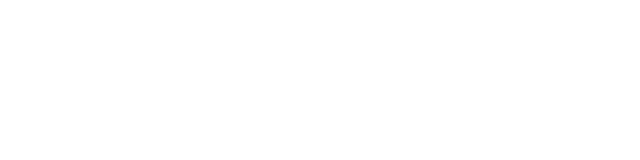
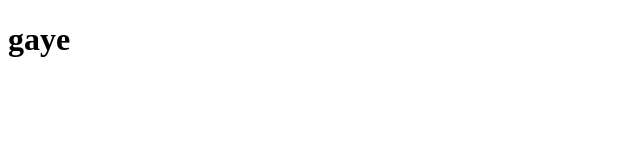
Before and after one commit to acunmedyaakademi/irem-gaye-akif-kenban-app, a React (Vite) app: page / in a window 1280 px wide. Shown: the top 160 px of the page, without its empty margins (0-640 px from the left). Built offline with nearby package versions, Linux system fonts and the light colour scheme.

Commit message:
birkaç düzenleme

```diff
--- a/src/App.jsx
+++ b/src/App.jsx
@@ -2,13 +2,12 @@ import { useState } from 'react'
 import './App.css'
 
 function App() {
-  const [count, setCount] = useState(0)
 
   return (
     <>
-
+      <h1>gaye</h1>
     </>
   )
 }
 
-export default App
+export default App;
--- a/src/main.jsx
+++ b/src/main.jsx
@@ -1,9 +1,6 @@
-import { StrictMode } from 'react'
 import { createRoot } from 'react-dom/client'
 import App from './App.jsx'
 
 createRoot(document.getElementById('root')).render(
-
     <App />
-
 )
```
